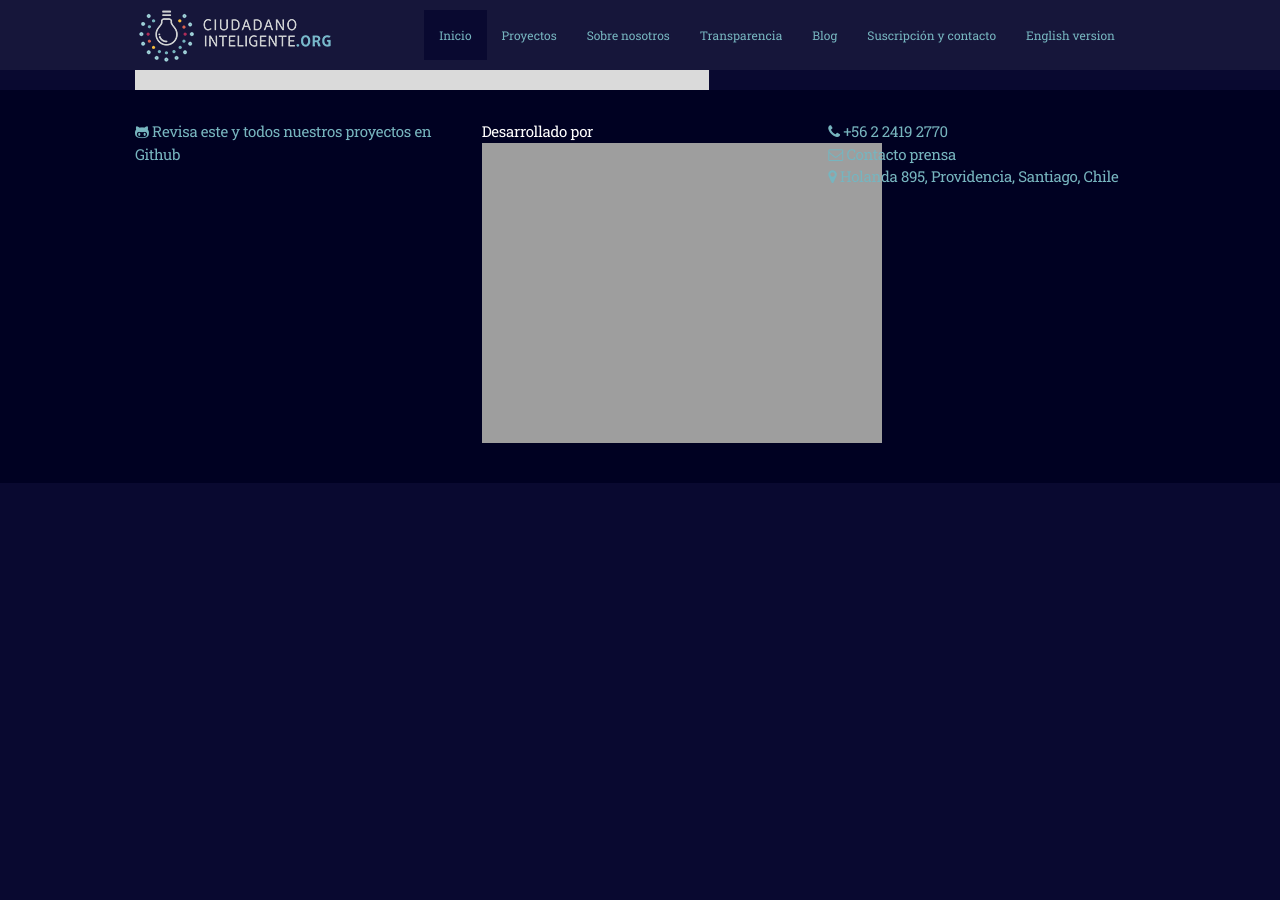
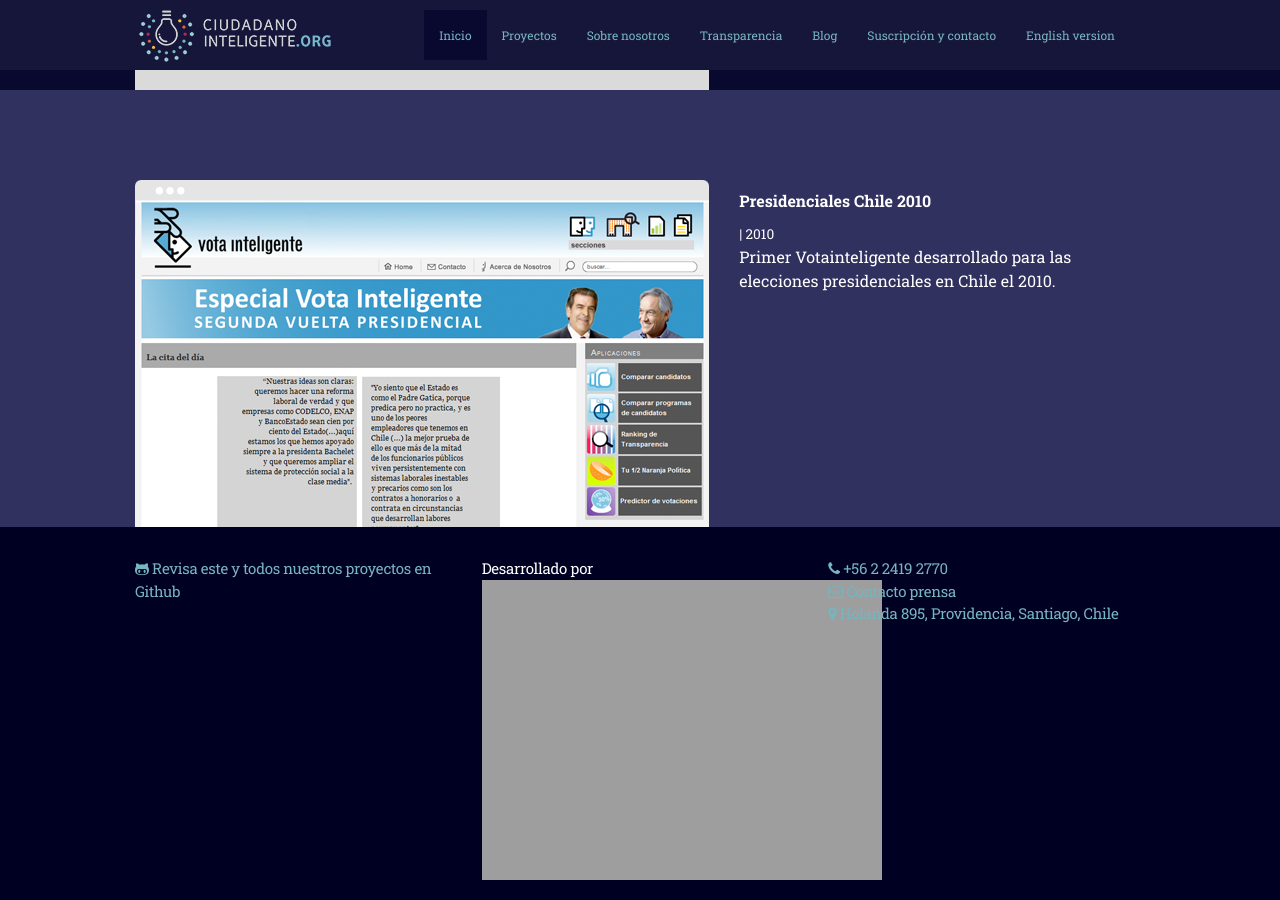
Before and after one commit to ciudadanointeligente/ciudadanointeligente.github.io, a Jekyll site: the page built from _projects/090-votainteligente.markdown, in a window 1280 px wide and 900 px high, scrolled down 4228 px. Built offline with Jekyll 4.4.1, drawn with Linux system fonts in a browser that asks for light colours; nearby versions of some CDN libraries; library files that are not in the unit come from our copies; before the commit the page ends 4781 px from its top, so only the background shows below that.

Commit message:
Primer vota

```diff
--- a/_projects/090-votainteligente.markdown
+++ b/_projects/090-votainteligente.markdown
@@ -76,4 +76,11 @@
       - txt: Octubre 2011
     history:
       - txt: Poder Ciudadano, CIPPEC y YoQuieroSaber junto a la Fundación Ciudadano Inteligente de Chile lanzaron la herramienta Vota Inteligente, para promover un voto informado y la participación ciudadana en las presidenciales del 2011. El objetivo es que los ciudadanos puedan evaluar las distintas propuestas y plataformas de los candidatos y saber con cuál de ellos tienen mayor afinidad política.
+  - name: Presidenciales Chile 2010
+    img:
+      - txt: vi01.png
+    date:
+      - txt: 2010
+    history:
+      - txt: Primer Votainteligente desarrollado para las elecciones presidenciales en Chile el 2010.
 ---
```
Also changed, not shown: img/projects/screenshots/vi01.png (added).
